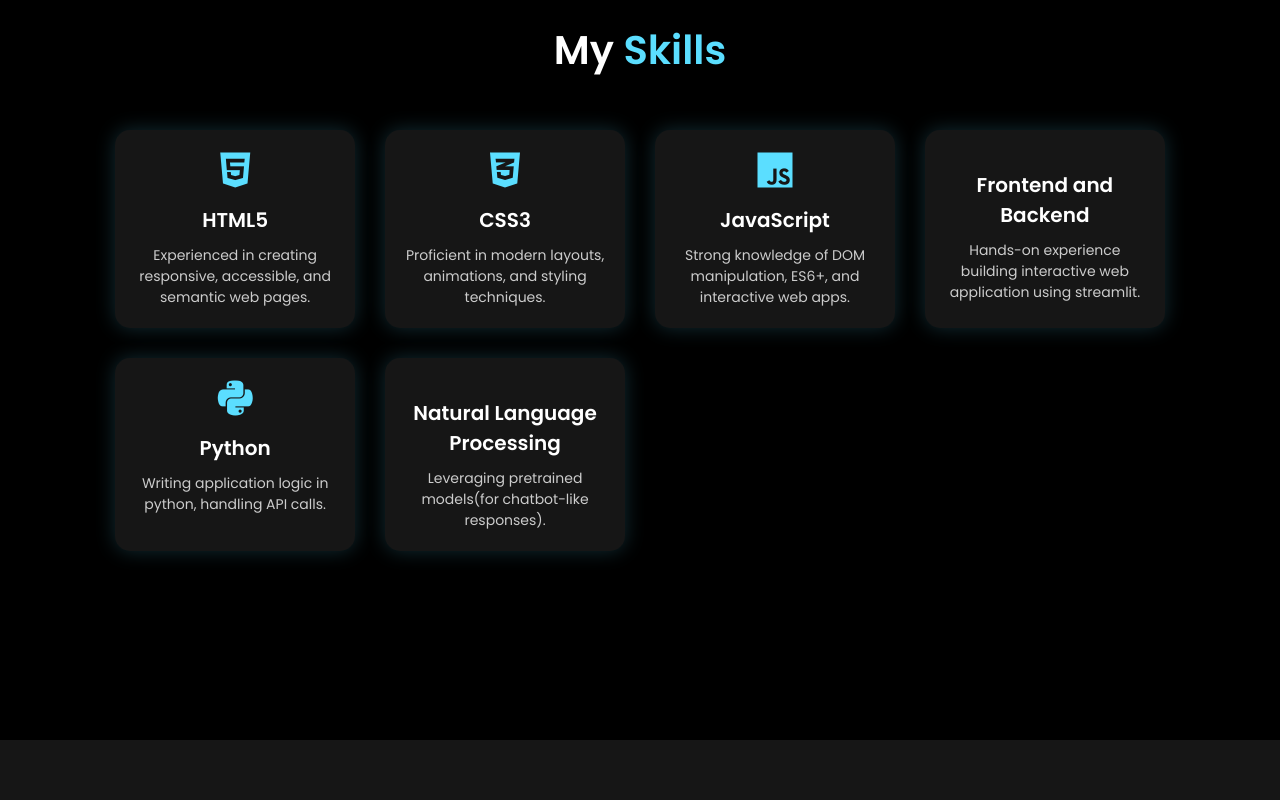
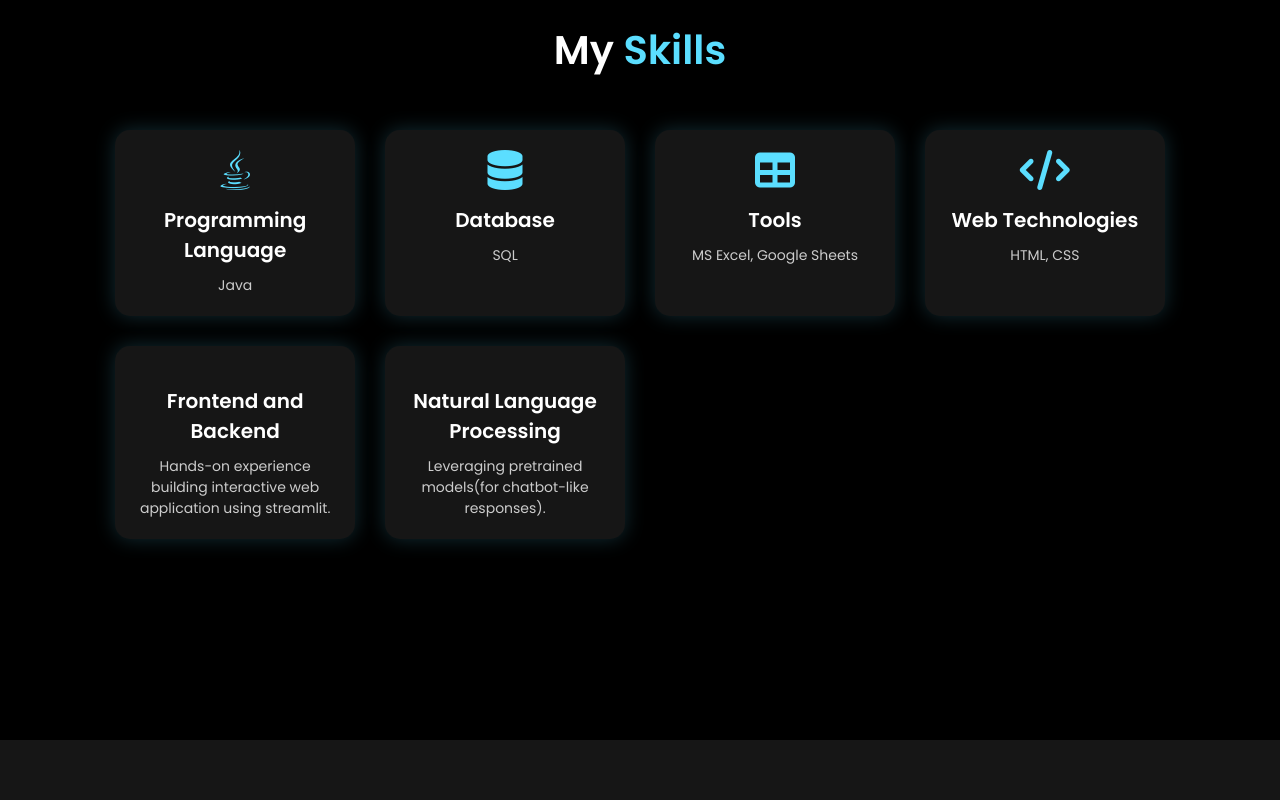
Before and after one commit to StacyVangepuram/Portfolio, a plain HTML site: page index.html in a window 1280 px wide. Shown: the part 860-1660 px from the top of the page. Drawn offline with Linux system fonts and the light colour scheme.

Commit message:
Update portfolio with new skills, projects, and internship certificate

```diff
--- a/index.html
+++ b/index.html
@@ -49,33 +49,33 @@
         <div class="skills-container">
             <!-- Skill Box -->
             <div class="skill-box">
-                <i class="fa-brands fa-html5"></i>
-                <h3>HTML5</h3>
-                <p>Experienced in creating responsive, accessible, and semantic web pages.</p>
+                <i class="fa-brands fa-java"></i>
+                <h3>Programming Language</h3>
+                <p>Java</p>
             </div>
 
             <div class="skill-box">
-                <i class="fa-brands fa-css3-alt"></i>
-                <h3>CSS3</h3>
-                <p>Proficient in modern layouts, animations, and styling techniques.</p>
+                <i class="fa-solid fa-database"></i>
+                <h3>Database</h3>
+                <p>SQL</p>
             </div>
 
             <div class="skill-box">
-                <i class="fa-brands fa-js"></i>
-                <h3>JavaScript</h3>
-                <p>Strong knowledge of DOM manipulation, ES6+, and interactive web apps.</p>
+                <i class="fa-solid fa-table"></i>
+                <h3>Tools</h3>
+                <p>MS Excel, Google Sheets</p>
+            </div>
+
+            <div class="skill-box">
+                <i class="fa-solid fa-code"></i>
+                <h3>Web Technologies</h3>
+                <p>HTML, CSS</p>
             </div>
 
             <div class="skill-box">
                 <i class="fa-brands fa-web development"></i>
                 <h3>Frontend and Backend</h3>
                 <p>Hands-on experience building interactive web application using streamlit.</p>
-            </div>
-
-            <div class="skill-box">
-                <i class="fa-brands fa-python"></i>
-                <h3>Python</h3>
-                <p>Writing application logic in python, handling API calls.</p>
             </div>
 
             <div class="skill-box">
@@ -120,6 +120,16 @@
                     similar inputs.</p>
                 <a href="https://github.com/StacyVangepuram/wisdom-jotter" class="btn" target="_blank">View Project</a>
             </div>
+            <div class="project-card">
+                <h3>🎓 Course Registration System</h3>
+                <p>A web-based Online Course Registration System built with PHP and MySQL, designed to streamline student course enrollment and administrative management.</p>
+                <a href="https://github.com/StacyVangepuram/Course-Registration-System" class="btn" target="_blank">View Project</a>
+            </div>
+            <div class="project-card">
+                <h3>🧠 Brain Tumor Analysis</h3>
+                <p>Privacy-Preserving Brain Tumor Classification, Segmentation & Progression Forecasting.</p>
+                <a href="https://github.com/StacyVangepuram/Brain-Tumor-Analysis" class="btn" target="_blank">View Project</a>
+            </div>
         </div>
     </section>
 
@@ -162,6 +172,12 @@
                 <p>Developed an AI-powered app for collecting local wisdom from its users.</p>
                 <a href="DOC-20251122-WA0000..pdf" class="btn" target="_blank">View Certificate</a>
             </div>
+            <div class="exp-box">
+                <h3>Google AI-ML Virtual internship</h3>
+                <span>AICTE Eduskills | April-June 2024</span>
+                <p>Gained deep understanding of preprocessing, model building, evaluation and data visualization.</p>
+                <a href="aicte%20Google%20aiml%20virtual%20internship.pdf" class="btn" target="_blank">View Certificate</a>
+            </div>
         </div>
     </section>
 
```
Also changed, not shown: 1 other file.
